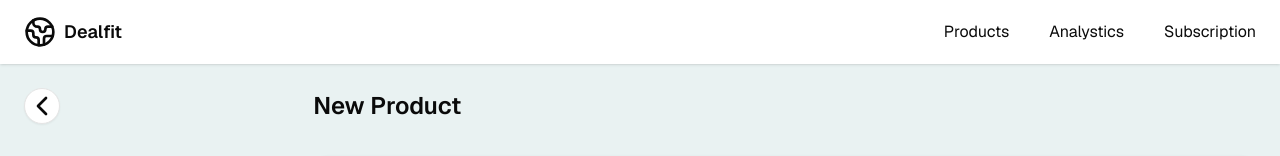
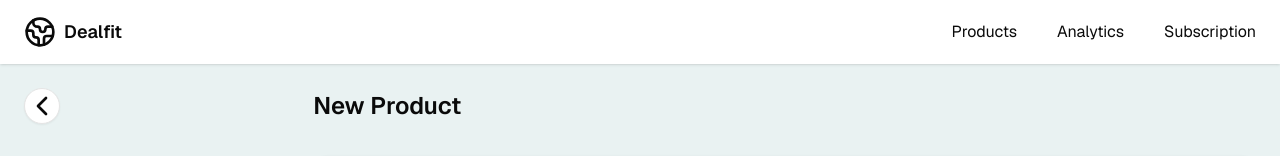
Before and after one commit to Wannabe-King/Dealfit, a Next.js app: page /dashboard/products/new in a window 1280 px wide. Shown: the top 156 px of the page. Built offline with nearby package versions, Linux system fonts and the light colour scheme; no server answers.

Commit message:
spelling mistake fix

```diff
--- a/src/app/dashboard/_components/Navbar.tsx
+++ b/src/app/dashboard/_components/Navbar.tsx
@@ -10,7 +10,7 @@ export function Navbar(){
                     <BrandLogo/>
                 </Link>
                 <Link href={"/dashboard/products"}>Products</Link>
-                <Link href={"/dashboard/analytics"}>Analystics</Link>
+                <Link href={"/dashboard/analytics"}>Analytics</Link>
                 <Link href={"/dashboard/subscription"}>Subscription</Link>
                 <UserButton/>
             </nav>
```
